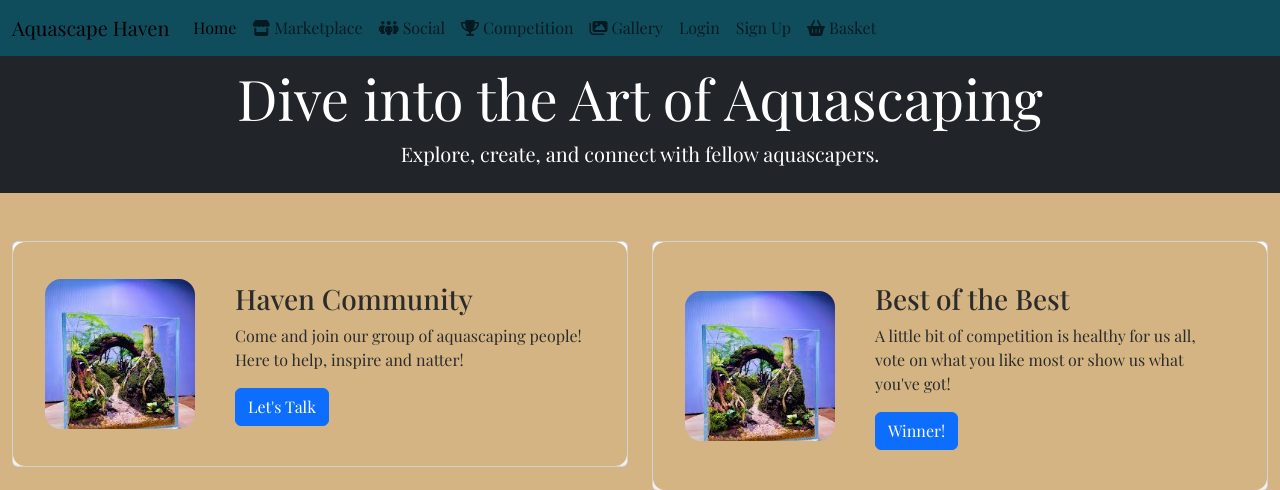
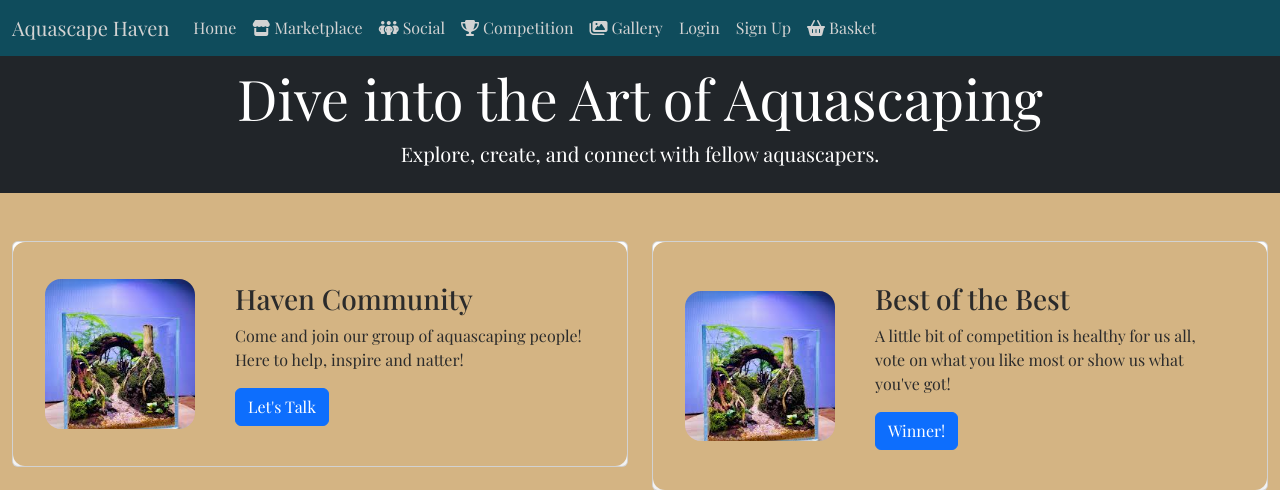
Before and after one commit to 14sammie41/aquascape-haven, a Django app: page / in a window 1280 px wide. Shown: the top 490 px of the page. Run offline with Django 5.2, Linux system fonts and the light colour scheme; some libraries are stand-ins or nearby versions; some web fonts are replaced.

Commit message:
Changed navbar text colour to make it more readable on darker screens

```diff
--- a/static/css/base.css
+++ b/static/css/base.css
@@ -15,7 +15,12 @@
 /* Navbar styling */
 .navbar {
     background-color: var(--highlight-color) !important;
-    color: var(--text-color) !important;
+    color: lightgray !important;
+    font-family: var(--primary-font);
+}
+
+.navbar .nav-link {
+    color: lightgray !important;
     font-family: var(--primary-font);
 }
 
@@ -32,7 +37,7 @@ body {
 /* Header styles */
 header {
     font-family: var(--primary-font);
-    color: var(--background-color);
+    color: lightgray;
 }
 
 /* Home screen styling */
--- a/templates/base.html
+++ b/templates/base.html
@@ -29,7 +29,7 @@
         <!-- Navbar pulled from Bootstrap and heavily edited to suite user needs -->
         <nav class="navbar navbar-expand-lg">
             <div class="container-fluid">
-                <a class="navbar-brand" href="{% url 'home' %}">Aquascape Haven</a>
+                <a class="navbar-brand nav-link" href="{% url 'home' %}">Aquascape Haven</a>
                 <button class="navbar-toggler" type="button" data-bs-toggle="collapse" data-bs-target="#navbarSupportedContent" aria-controls="navbarSupportedContent" aria-expanded="false" aria-label="Toggle navigation">
                     <span class="navbar-toggler-icon"></span>
                 </button>
```
